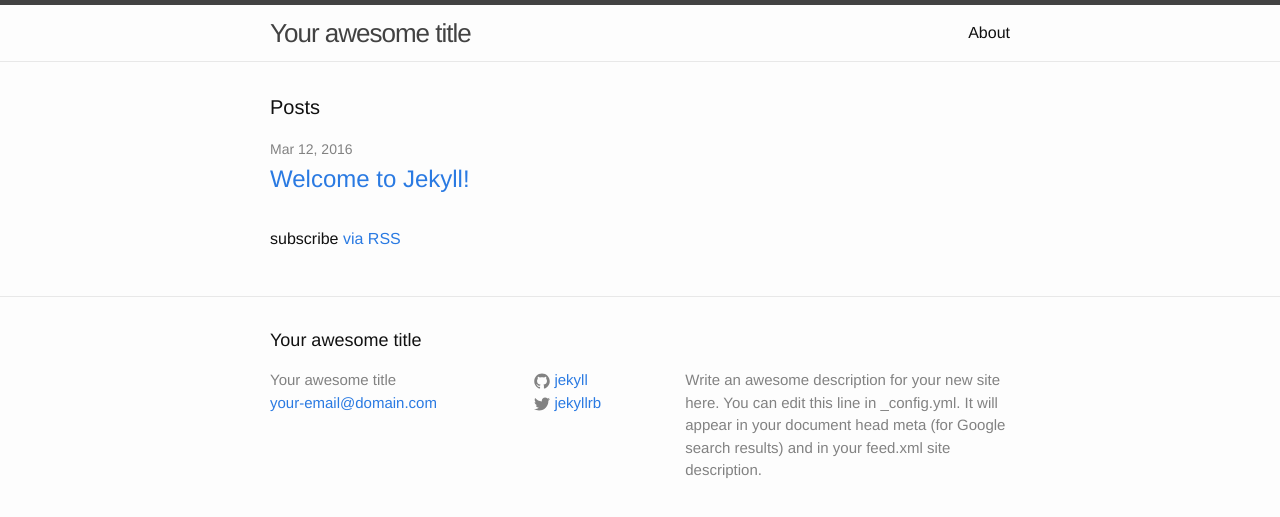
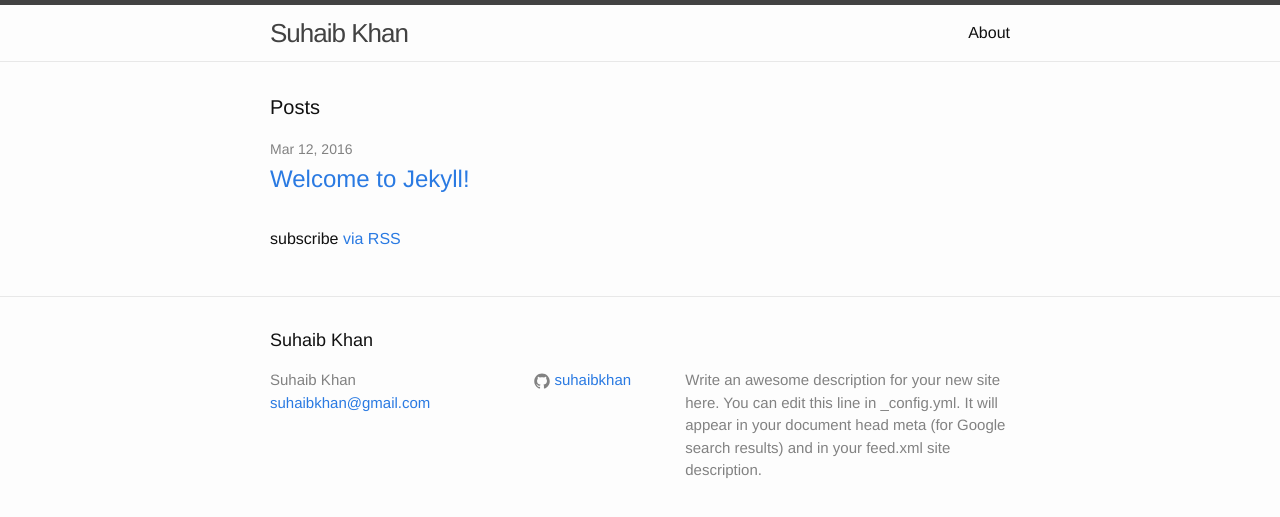
Before and after one commit to suhaibkhan/suhaibkhan.github.io, a Jekyll site: the page built from index.html, in a window 1280 px wide. Shown: the top 517 px of the page. Built offline with Jekyll 4.4.1, drawn with Linux system fonts in a browser that asks for light colours.

Commit message:
Changed settings

```diff
--- a/_config.yml
+++ b/_config.yml
@@ -6,16 +6,15 @@
 # 'jekyll serve'. If you change this file, please restart the server process.
 
 # Site settings
-title: Your awesome title
-email: your-email@domain.com
+title: Suhaib Khan
+email: suhaibkhan@gmail.com
 description: > # this means to ignore newlines until "baseurl:"
   Write an awesome description for your new site here. You can edit this
   line in _config.yml. It will appear in your document head meta (for
   Google search results) and in your feed.xml site description.
 baseurl: "" # the subpath of your site, e.g. /blog
-url: "http://yourdomain.com" # the base hostname & protocol for your site
-twitter_username: jekyllrb
-github_username:  jekyll
+url: "http://suhaibkhan.github.io" # the base hostname & protocol for your site
+github_username:  suhaibkhan
 
 # Build settings
 markdown: kramdown
```
